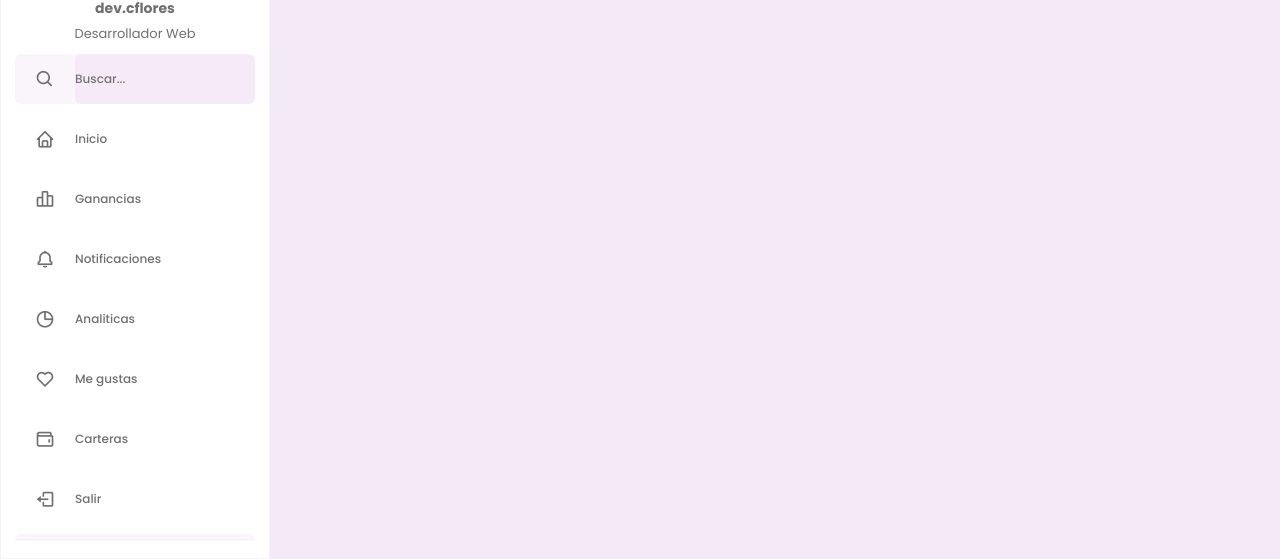
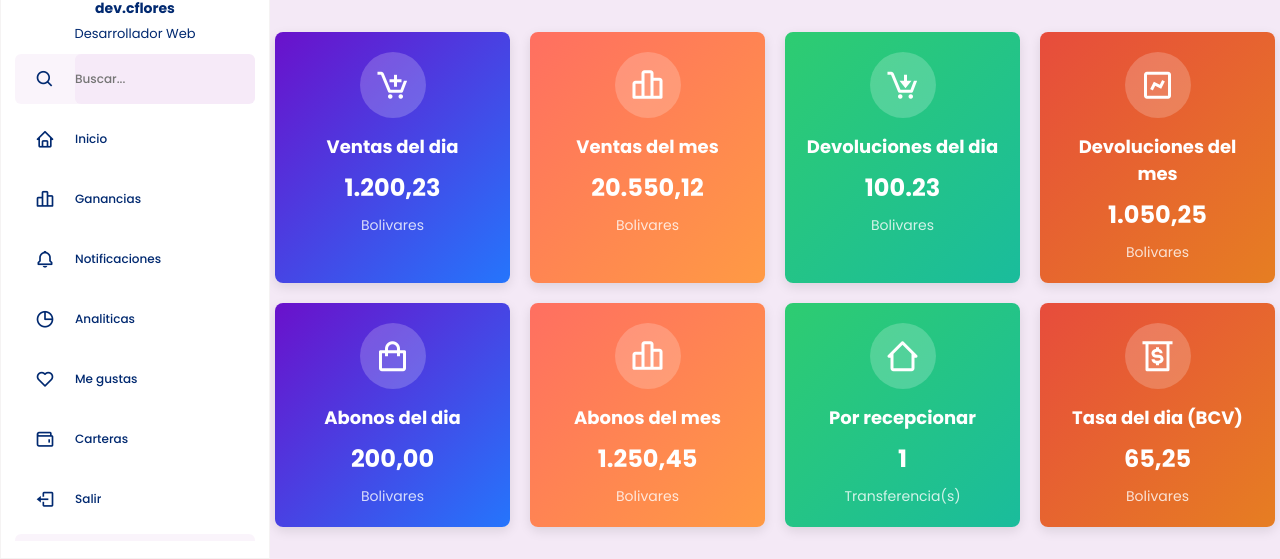
Before and after one commit to encrypthdd/html-paneles-administrativo, a plain HTML site: page menu-01/index.html in a window 1280 px wide. Shown: the part 241-800 px from the top of the page. Drawn offline with nearby package versions, Linux system fonts and the light colour scheme.

Commit message:
feat: add home y card

```diff
--- a/menu-01/index.html
+++ b/menu-01/index.html
@@ -170,6 +170,93 @@
         <div class="text">
             Deshboard
         </div>
+
+        <div class="full-box text-center" style="padding: 30px 10px;">
+
+            <div class="widget-container">
+
+                <div class="printer-widget" id="boton-reset">
+                    <i class="bx bx-printer icon"></i>
+                    <span>Inicializar Impresora</span>
+                </div>
+
+                <div class="printer-widget" id="reporte-x">
+                    <i class="bx bx-lock-open icon"></i>
+                    <span>Reporte X</span>
+                </div>
+
+                <div class="printer-widget" id="reporte-z">
+                    <i class="bx bx-lock icon"></i>
+                    <span>Reporte Z</span>
+                </div>
+
+                <div class="printer-widget">
+                    <i class="bx bx-cog icon"></i>
+                    <span>Configuraciones</span>
+                </div>
+            </div>
+
+        </div>
+
+        <div class="dashboard">
+            <div class="card-container">
+                <div class="card card-1">
+                    <i class='bx bx-cart-add icon'></i>
+                    <h2>Ventas del dia</h2>
+                    <p class="number">1.200,23</p>
+                    <p class="percentage">Bolivares</p>
+                </div>
+
+                <div class="card card-2">
+                    <i class='bx bx-bar-chart-alt-2 icon'></i>
+                    <h2>Ventas del mes</h2>
+                    <p class="number">20.550,12</p>
+                    <p class="percentage">Bolivares</p>
+                </div>
+
+                <div class="card card-3">
+                    <i class='bx bx-cart-download icon'></i>
+                    <h2>Devoluciones del dia</h2>
+                    <p class="number">100.23</p>
+                    <p class="percentage">Bolivares</p>
+                </div>
+
+                <div class="card card-4">
+                    <i class='bx bx-chart'></i>
+                    <h2>Devoluciones del mes</h2>
+                    <p class="number">1.050,25</p>
+                    <p class="percentage">Bolivares</p>
+                </div>
+
+                <div class="card card-1">
+                    <i class='bx bx-shopping-bag icon'></i>
+                    <h2>Abonos del dia</h2>
+                    <p class="number">200,00</p>
+                    <p class="percentage">Bolivares</p>
+                </div>
+
+                <div class="card card-2">
+                    <i class='bx bx-bar-chart-alt-2 icon'></i>
+                    <h2>Abonos del mes</h2>
+                    <p class="number">1.250,45</p>
+                    <p class="percentage">Bolivares</p>
+                </div>
+
+                <div class="card card-3">
+                    <i class='bx bx-home-alt-2 icon'></i>
+                    <h2>Por recepcionar</h2>
+                    <p class="number">1</p>
+                    <p class="percentage">Transferencia(s)</p>
+                </div>
+
+                <div class="card card-4">
+                    <i class='bx bx-money-withdraw icon'></i>
+                    <h2>Tasa del dia (BCV)</h2>
+                    <p class="number">65,25</p>
+                    <p class="percentage">Bolivares</p>
+                </div>
+            </div>
+        </div>
     </section>
 
     <script src="script.js"></script>
--- a/menu-01/style.css
+++ b/menu-01/style.css
@@ -10,11 +10,11 @@
 :root {
     --body-color: #9B27B00D;
     --siderbar-color: #FFFFFF;
-    --primary-color: #9C27BC;
+    --primary-color: #6261cc;
     --primary-color-light: #9B27B00D;
     --tooggle-color: #DDDDDD;
     --secondary-color: #fff;
-    --text-color: #707070;
+    --text-color: #012970;
     --tran-03: all 0.2s ease;
     --tran-04: all 0.3s ease;
     --tran-05: all 0.4s ease;
@@ -24,6 +24,8 @@ body {
     min-height: 100vh;
     background-color: var(--body-color);
     transition: var(--tran-05);
+
+
 }
 
 ::selection {
@@ -556,3 +558,132 @@ body.dark .divider-logo-menu,
 body.dark .divider-menu-notifications {
     background: var(--text-color);
 }
+
+
+
+/*	INICIO BOTONES WIDGET DEL HOME	*/
+.widget-container {
+    display: flex;
+  }
+
+  .printer-widget {
+    flex: 1;
+    display: flex;
+    flex-direction: column;
+    align-items: center;
+    justify-content: center;
+    background-color: #6261cc;
+    color: #fff;
+    padding: 10px 20px;
+    border-radius: 5px;
+    cursor: pointer;
+    transition: background-color 0.3s ease;
+    margin-right: 10px;
+  }
+
+  .printer-widget i {
+    font-size: 24px;
+  }
+
+  .printer-widget span {
+    margin-top: 10px;
+  }
+
+  .printer-widget:hover {
+    background-color: #50169c;
+  }
+
+  .printer-widget:active {
+    transform: translateY(2px);
+  }
+
+  /*	FIN BOTONES WIDGET DEL HOME	*/
+
+  .dashboard {
+    padding: 5px;
+    max-width: 1200px;
+    margin: 0 auto;
+}
+  .card-container {
+    display: flex;
+    gap: 20px;
+    flex-wrap: wrap;
+}
+
+.card {
+    background-color: #fff;
+    border-radius: 8px;
+    box-shadow: 0 4px 12px rgba(0, 0, 0, 0.1);
+    padding: 20px;
+    text-align: center;
+    flex: 1 1 calc(25% - 20px);
+    transition: transform 0.3s ease, box-shadow 0.3s ease;
+}
+
+.card:hover {
+    transform: translateY(-5px);
+    box-shadow: 0 8px 16px rgba(0, 0, 0, 0.2);
+}
+
+.card i {
+    font-size: 36px;
+    margin-bottom: 15px;
+    color: #fff;
+    background-color: rgba(255, 255, 255, 0.2);
+    padding: 15px;
+    border-radius: 50%;
+}
+
+.card h2 {
+    font-size: 18px;
+    color: #fff;
+    margin-bottom: 10px;
+}
+
+.card .number {
+    font-size: 24px;
+    font-weight: bold;
+    color: #fff;
+    margin: 10px 0;
+}
+
+.card .percentage {
+    font-size: 14px;
+    color: rgba(255, 255, 255, 0.8);
+}
+
+/* Colores de fondo específicos para cada tarjeta */
+.card-1 {
+    background: linear-gradient(135deg, #6a11cb, #2575fc);
+}
+
+.card-2 {
+    background: linear-gradient(135deg, #ff6f61, #ff9a44);
+}
+
+.card-3 {
+    background: linear-gradient(135deg, #2ecc71, #1abc9c);
+}
+
+.card-4 {
+    background: linear-gradient(135deg, #e74c3c, #e67e22);
+}
+
+/* Responsividad */
+@media (max-width: 1200px) {
+    .card {
+        flex: 1 1 calc(33.33% - 20px); /* 3 tarjetas por fila */
+    }
+}
+
+@media (max-width: 900px) {
+    .card {
+        flex: 1 1 calc(50% - 20px); /* 2 tarjetas por fila */
+    }
+}
+
+@media (max-width: 600px) {
+    .card {
+        flex: 1 1 100%; /* 1 tarjeta por fila */
+    }
+}
```
